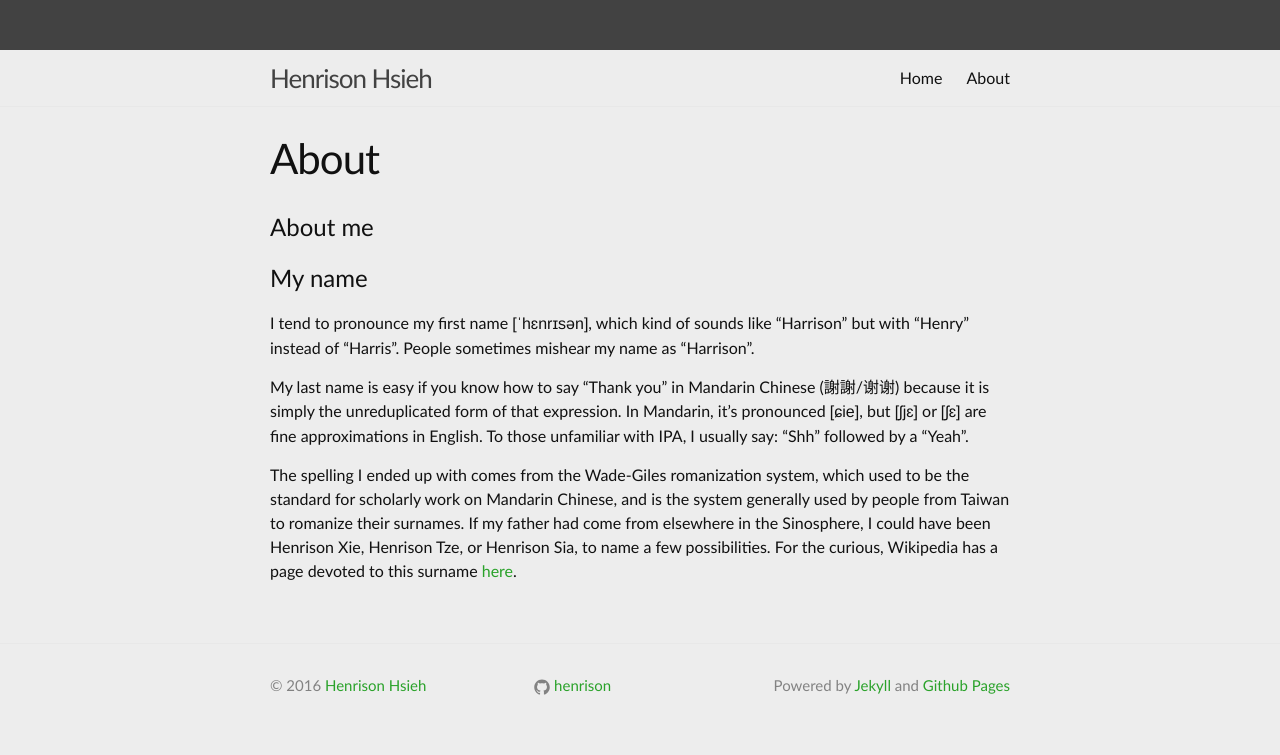
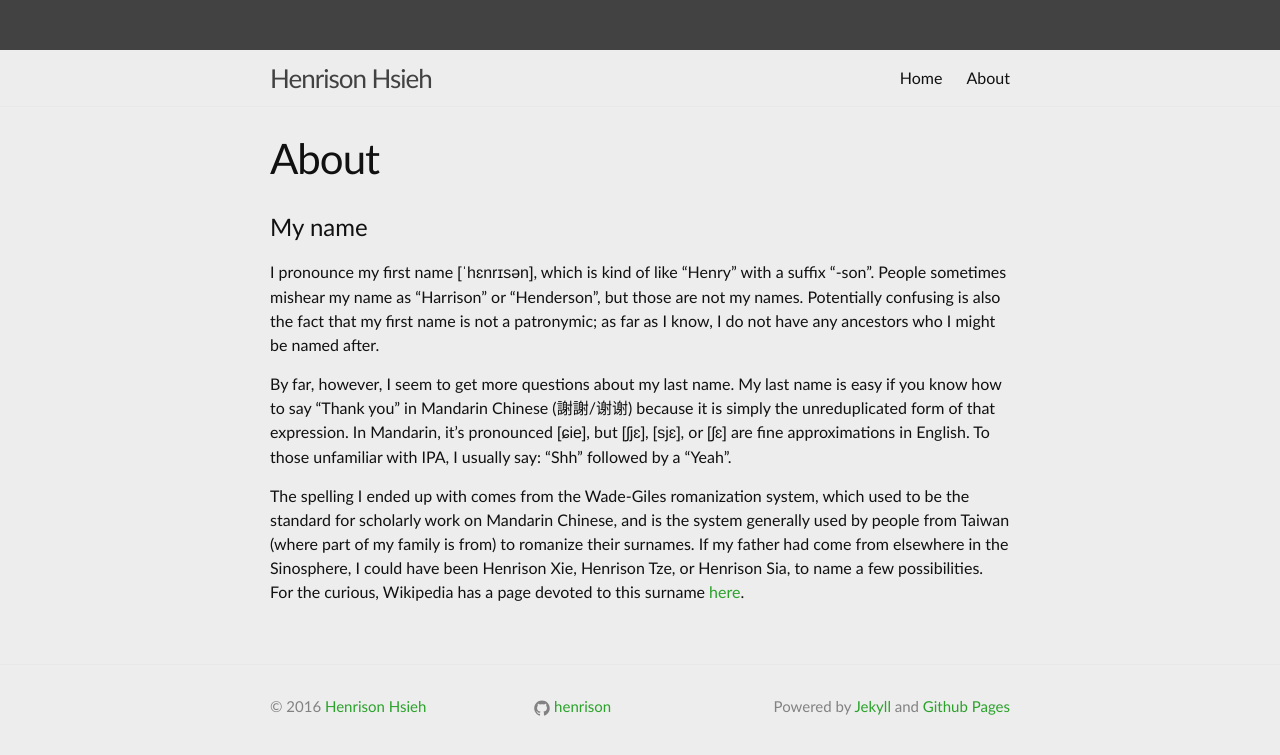
Before and after one commit to henrison/henrison.github.io, a Jekyll site: the page built from about.md, in a window 1280 px wide. Shown: the top 755 px of the page. Built offline with Jekyll 4.4.1, drawn with Linux system fonts in a browser that asks for light colours.

Commit message:
update about

```diff
--- a/about.md
+++ b/about.md
@@ -4,18 +4,21 @@ title: About
 permalink: /about/
 ---
 
-# About me
+
 
 # My name
 
-I tend to pronounce my first name <span class="text-ipa">[ˈhɛnrɪsən]</span>, which kind of sounds like "Harrison" but with "Henry" instead of "Harris".
-People sometimes mishear my name as "Harrison".
+I pronounce my first name <span class="text-ipa">[ˈhɛnrɪsən]</span>, which is kind of like "Henry" with a suffix "-son".
+People sometimes mishear my name as "Harrison" or "Henderson", but those are not my names.
+Potentially confusing is also the fact that my first name is not a patronymic;
+as far as I know, I do not have any ancestors who I might be named after.
 
+By far, however, I seem to get more questions about my last name.
 My last name is easy if you know how to say "Thank you" in Mandarin Chinese (謝謝/谢谢) because it is simply the unreduplicated form of that expression.
-In Mandarin, it's pronounced <span class="text-ipa">[ɕie]</span>, but <span class="text-ipa">[ʃjɛ]</span> or <span class="text-ipa">[ʃɛ]</span> are fine approximations in English.
+In Mandarin, it's pronounced <span class="text-ipa">[ɕie]</span>, but <span class="text-ipa">[ʃjɛ]</span>, <span class="text-ipa">[sjɛ]</span>, or <span class="text-ipa">[ʃɛ]</span> are fine approximations in English.
 To those unfamiliar with IPA, I usually say: "Shh" followed by a "Yeah".
 
-The spelling I ended up with comes from the Wade-Giles romanization system, which used to be the standard for scholarly work on Mandarin Chinese, and is the system generally used by people from Taiwan to romanize their surnames.
+The spelling I ended up with comes from the Wade-Giles romanization system, which used to be the standard for scholarly work on Mandarin Chinese, and is the system generally used by people from Taiwan (where part of my family is from) to romanize their surnames.
 If my father had come from elsewhere in the Sinosphere, I could have been Henrison Xie, Henrison Tze, or Henrison Sia, to name a few possibilities.
 For the curious, Wikipedia has a page devoted to this surname [here](https://en.wikipedia.org/wiki/Xie_(surname)).
 
```
